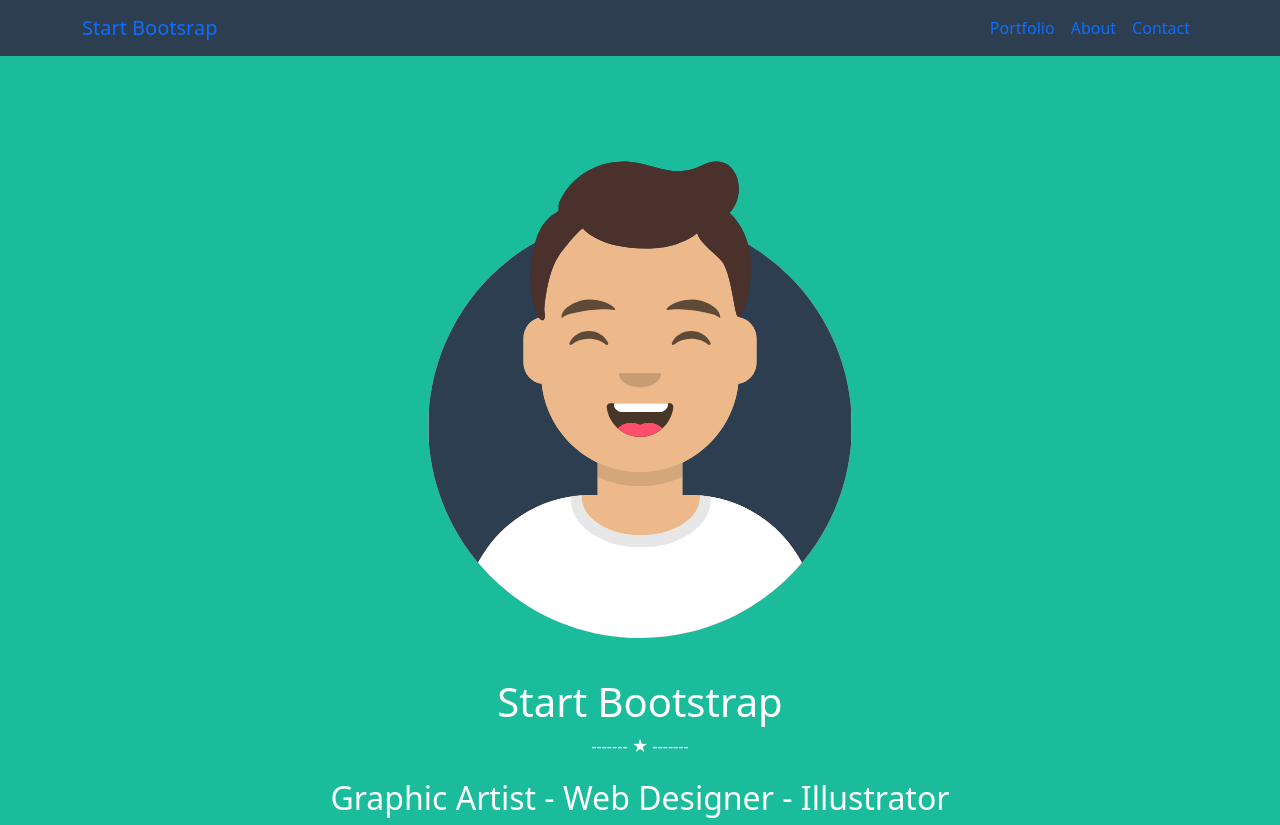
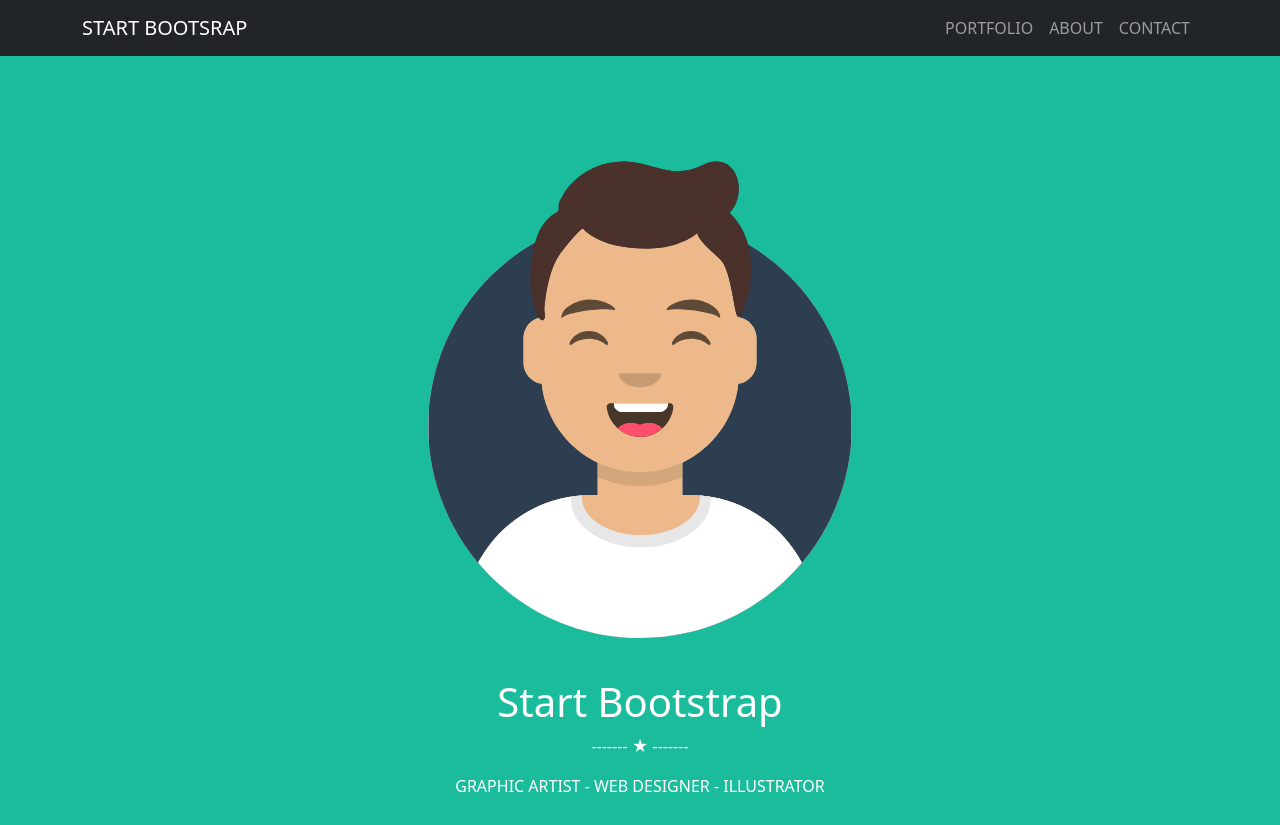
Before and after one commit to alessandroordetti/html-css-bootstrap-freelancer, a plain HTML site: page index.html in a window 1280 px wide. Shown: the top 825 px of the page. Drawn offline with nearby package versions, Linux system fonts and the light colour scheme.

Commit message:
Navbar-dark setted

```diff
--- a/css/style.css
+++ b/css/style.css
@@ -27,7 +27,8 @@ header {
 }
 
 .info p {
-    font-size: xx-large;
+    font-size: 1rem;
+    text-transform: uppercase;
 }
 
 .portfolio.container-fluid {
--- a/index.html
+++ b/index.html
@@ -41,8 +41,8 @@
 -->
 
     <header>
-        <nav class="navbar navbar-expand-md">
-            <div class="container-md">
+        <nav class="navbar navbar-expand-md bg-dark navbar-dark">
+            <div class="container-md text-uppercase">
                 <a class="navbar-brand" href="#">Start Bootsrap</a>
                 <button class="navbar-toggler" type="button" data-bs-toggle="collapse"
                     data-bs-target="#navbarSupportedContent" aria-controls="navbarSupportedContent"
@@ -51,7 +51,7 @@
                 </button>
 
                 <div class="collapse navbar-collapse justify-content-end" id="navbarSupportedContent">
-                    <ul class="navbar-nav">
+                    <ul class="navbar-nav fs-6">
                         <li class="nav-item">
                             <a class="nav-link" href="#">Portfolio</a>
                         </li>
@@ -165,7 +165,7 @@
     </section>
 
     <!-- Contact me -->
-    <section class="contact-me container-fluid">
+    <section class="contact-me">
         <div class="container">
             <div class="row justify-content-center text-center">
                 <div class="heading-h2 col-4 col-sm-6 col-md-4 col-lg-4">
```
